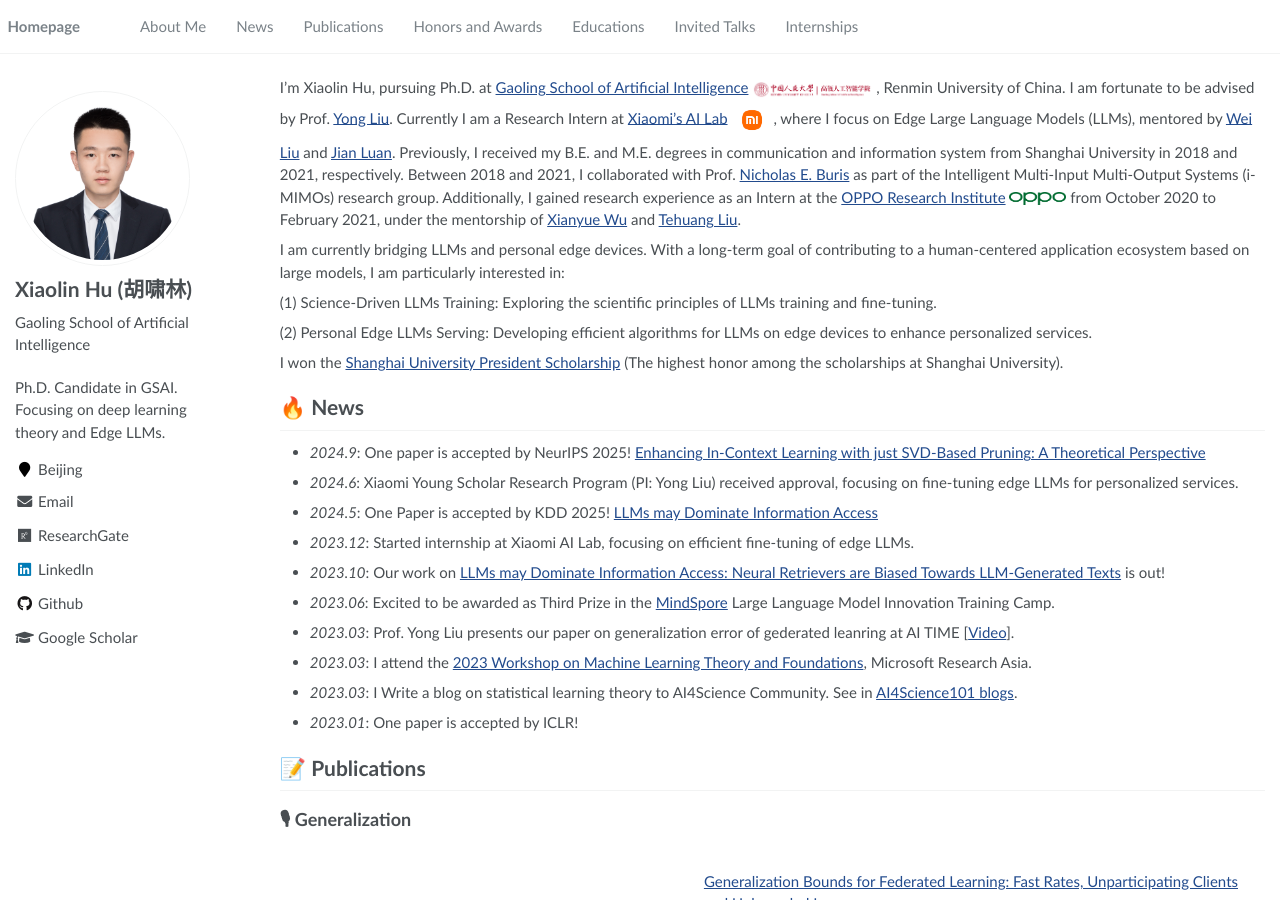
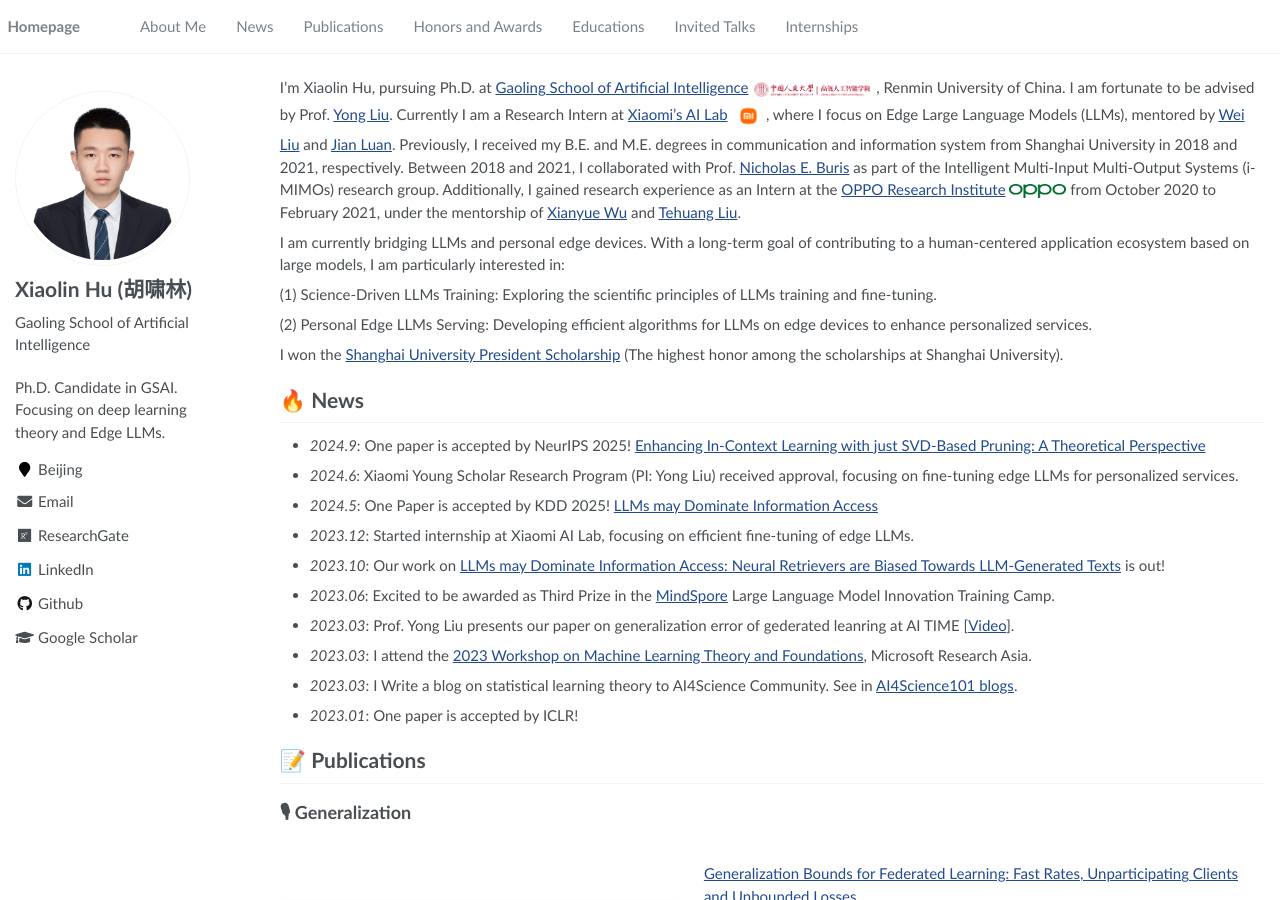
Before and after one commit to hsiaolinhu/hsiaolinhu.github.io, a Jekyll site: the page built from _pages/about.md, in a window 1280 px wide and 900 px high. Built offline with Jekyll 4.4.1, drawn with Linux system fonts in a browser that asks for light colours.

Commit message:
update small mi logo

```diff
--- a/_pages/includes/intro.md
+++ b/_pages/includes/intro.md
@@ -1,6 +1,6 @@
 <!-- I work at [Sea AI Lab](https://sail.sea.com/) <img src='./images/logo-sea-header-desktop.webp' style='width: 6em;'> as a research scientist now, leading the audio team and doing some fundamental audio-related research. We are [hiring researchers and engineers](https://career.sea.com/position/427) to work on TTS, music generation, speech translation and audio-driven talking face generation. If interested, feel free to email me at [renyi@sea.com](mailto:renyi@sea.com). -->
 
-I'm Xiaolin Hu, pursuing Ph.D. at [Gaoling School of Artificial Intelligence](http://ai.ruc.edu.cn/) <img src='./images/logo-gsai-header-desktop.png' style='width: 8em;'> , Renmin University of China. I am fortunate to be advised by Prof. [Yong Liu](https://liuyonggsai.github.io/). Currently I am a Research Intern at [Xiaomi's AI Lab](https://www.mi.com/miai) <img src='./images/mi-logo.png' style="width: 2.8em;">, where I focus on Edge Large Language Models (LLMs), mentored by [Wei Liu](https://www.linkedin.com/in/wei-liu-40a97a39/?originalSubdomain=cn) and [Jian Luan](https://www.linkedin.com/in/jian-luan-58b5a428/?originalSubdomain=cn). Previously, I received my B.E. and M.E. degrees in communication and information system from Shanghai University in 2018 and 2021, respectively. Between 2018 and 2021, I collaborated with Prof. [Nicholas E. Buris](https://www.linkedin.com/in/nick-buris-a974ba5/) as part of the Intelligent Multi-Input Multi-Output Systems (i-MIMOs) research group. Additionally, I gained research experience as an Intern at the [OPPO Research Institute](https://www.oppo.com/en/proposal/) <img src='./images/oppo-logo.png' style="width: 3.8em;"> from October 2020 to February 2021, under the mentorship of [Xianyue Wu](https://www.linkedin.com/in/wuxianyue/) and [Tehuang Liu](https://www.linkedin.com/in/tehuangliu/?originalSubdomain=cn).
+I'm Xiaolin Hu, pursuing Ph.D. at [Gaoling School of Artificial Intelligence](http://ai.ruc.edu.cn/) <img src='./images/logo-gsai-header-desktop.png' style='width: 8em;'> , Renmin University of China. I am fortunate to be advised by Prof. [Yong Liu](https://liuyonggsai.github.io/). Currently I am a Research Intern at [Xiaomi's AI Lab](https://www.mi.com/miai) <img src='./images/mi-logo.png' style="width: 2.3em;">, where I focus on Edge Large Language Models (LLMs), mentored by [Wei Liu](https://www.linkedin.com/in/wei-liu-40a97a39/?originalSubdomain=cn) and [Jian Luan](https://www.linkedin.com/in/jian-luan-58b5a428/?originalSubdomain=cn). Previously, I received my B.E. and M.E. degrees in communication and information system from Shanghai University in 2018 and 2021, respectively. Between 2018 and 2021, I collaborated with Prof. [Nicholas E. Buris](https://www.linkedin.com/in/nick-buris-a974ba5/) as part of the Intelligent Multi-Input Multi-Output Systems (i-MIMOs) research group. Additionally, I gained research experience as an Intern at the [OPPO Research Institute](https://www.oppo.com/en/proposal/) <img src='./images/oppo-logo.png' style="width: 3.8em;"> from October 2020 to February 2021, under the mentorship of [Xianyue Wu](https://www.linkedin.com/in/wuxianyue/) and [Tehuang Liu](https://www.linkedin.com/in/tehuangliu/?originalSubdomain=cn).
 
 <!-- I worked with Prof. [Nicholas E. Buris](https://www.linkedin.com/in/nick-buris-a974ba5/) in the Intelligent Multi-Input Multi-Output Systems(i-MIMOs) research group from 2018 to 2021. I was an Intern Researcher at [OPPO Research Institute](https://www.oppo.com/en/proposal/) <img src='./images/oppo-logo.png' style="width: 3.8em;"> from October 2020 to February 2021, under supervision by Xianyue Wu and Dehuang Liu.  -->
 
```
